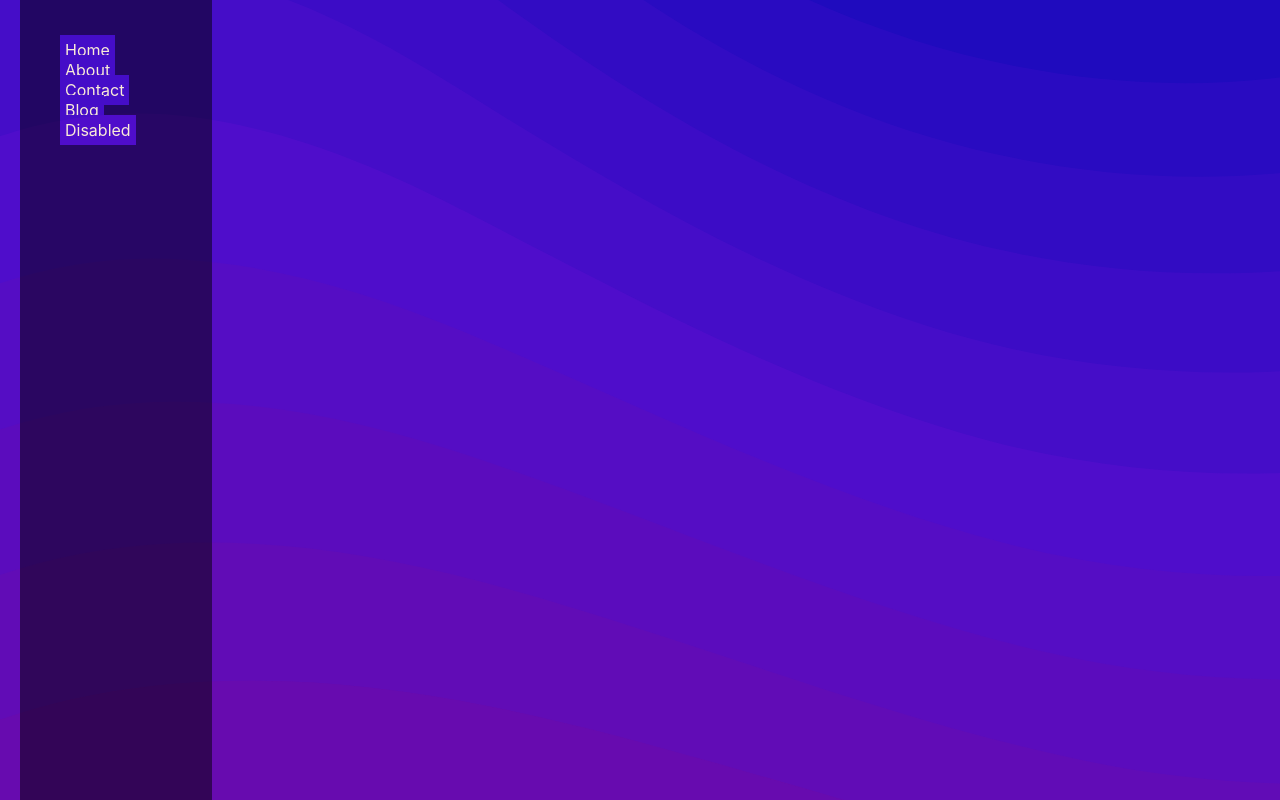
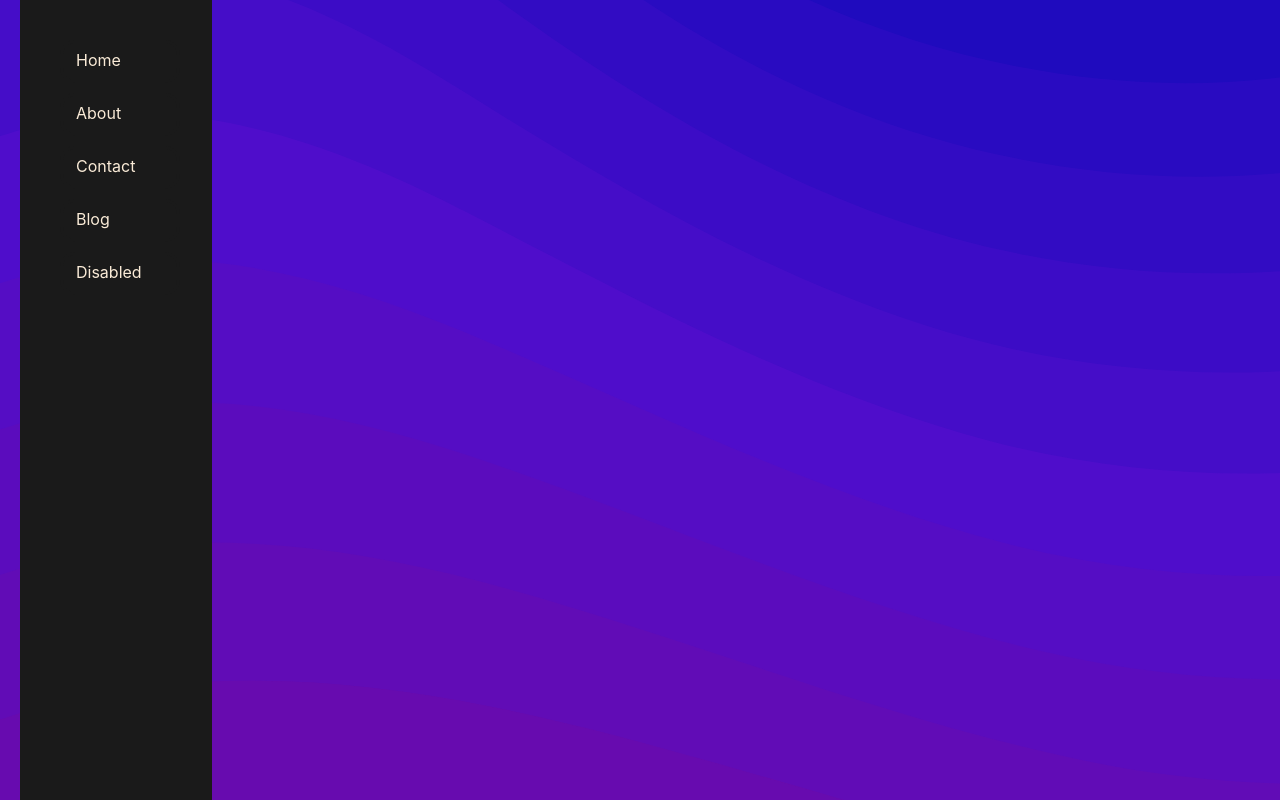
Before and after one commit to jakublela/useless-knowledge, a React (Create React App) app: page / in a window 1280 px wide. Built offline with nearby package versions, Linux system fonts and the light colour scheme.

Commit message:
Przyciski i panel boczny

```diff
--- a/src/modules/sidebar/sidebar.css
+++ b/src/modules/sidebar/sidebar.css
@@ -7,7 +7,7 @@
 }
 
 #sidebar-wrapper{
-    background: rgba(0, 0, 0, 0.5);
+    background: #1A1A1A;
     min-height: 100vh !important;
     width: 15%;
     margin-left: 20px;
@@ -29,12 +29,24 @@
 .nav-item{
     justify-content: center;
     align-items: center;
-    width: fit-content;
+    width: 100%;
+    background: none;
 }
 
 .nav-link{
-    position: relative;
     color: antiquewhite;
     text-decoration: none;
-    padding: 5px;
+    display: inline-block;
+    padding: 7px 0 0 13px;
+    margin-bottom: 10px;
+    width: 90%;
+    height: 30px;
+    background: none;
+    border: #1A1A1A solid 3px;
+    border-radius: 15px;
 }
+.nav-link:hover{
+    background: #47474710;
+    border: #400081 solid 3px;
+
+}
--- a/src/modules/sidebar/sidebar.js
+++ b/src/modules/sidebar/sidebar.js
@@ -4,7 +4,7 @@ import './sidebar.css';
 
 const Sidebar = props => {
     return (
-        <Nav className="col-md-12 d-none d-md-block bg-light sidebar">
+        <Nav className="col-md-12 d-none d-md-block sidebar">
             <div className="sidebar-sticky"></div>
             <Nav.Item>
                 <Nav.Link eventKey="home">Home</Nav.Link>
```
